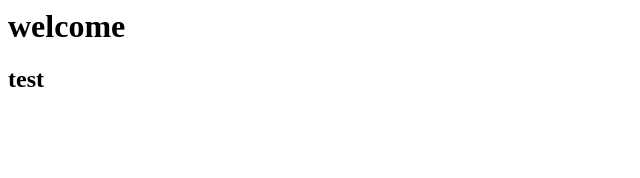
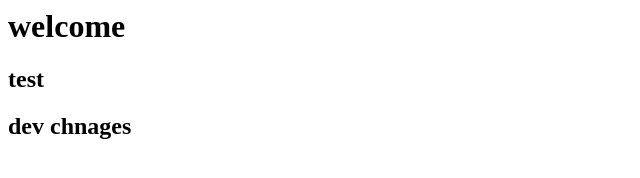
Before and after one commit to VikTotare/VTrepo1, a plain HTML site: page index.html in a window 1280 px wide. Shown: the whole page, without its empty margins (0-640 px from the left). Drawn offline with Linux system fonts and the light colour scheme.

Commit message:
deployed changes in de

```diff
--- a/index.html
+++ b/index.html
@@ -1,2 +1,3 @@
 <h1>welcome<h1>
     <h2>test</h2>
+    <h2>dev chnages<h2>
```
